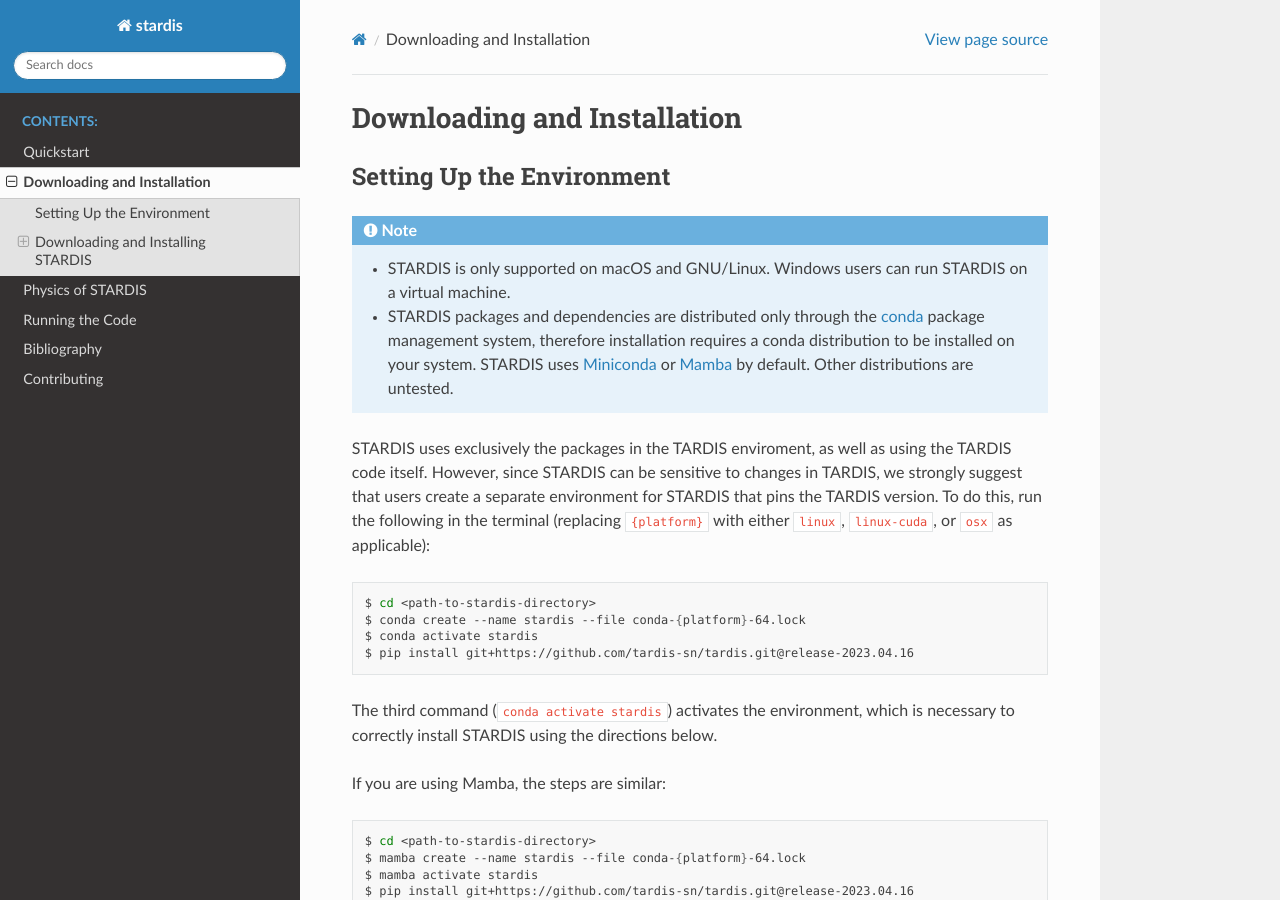
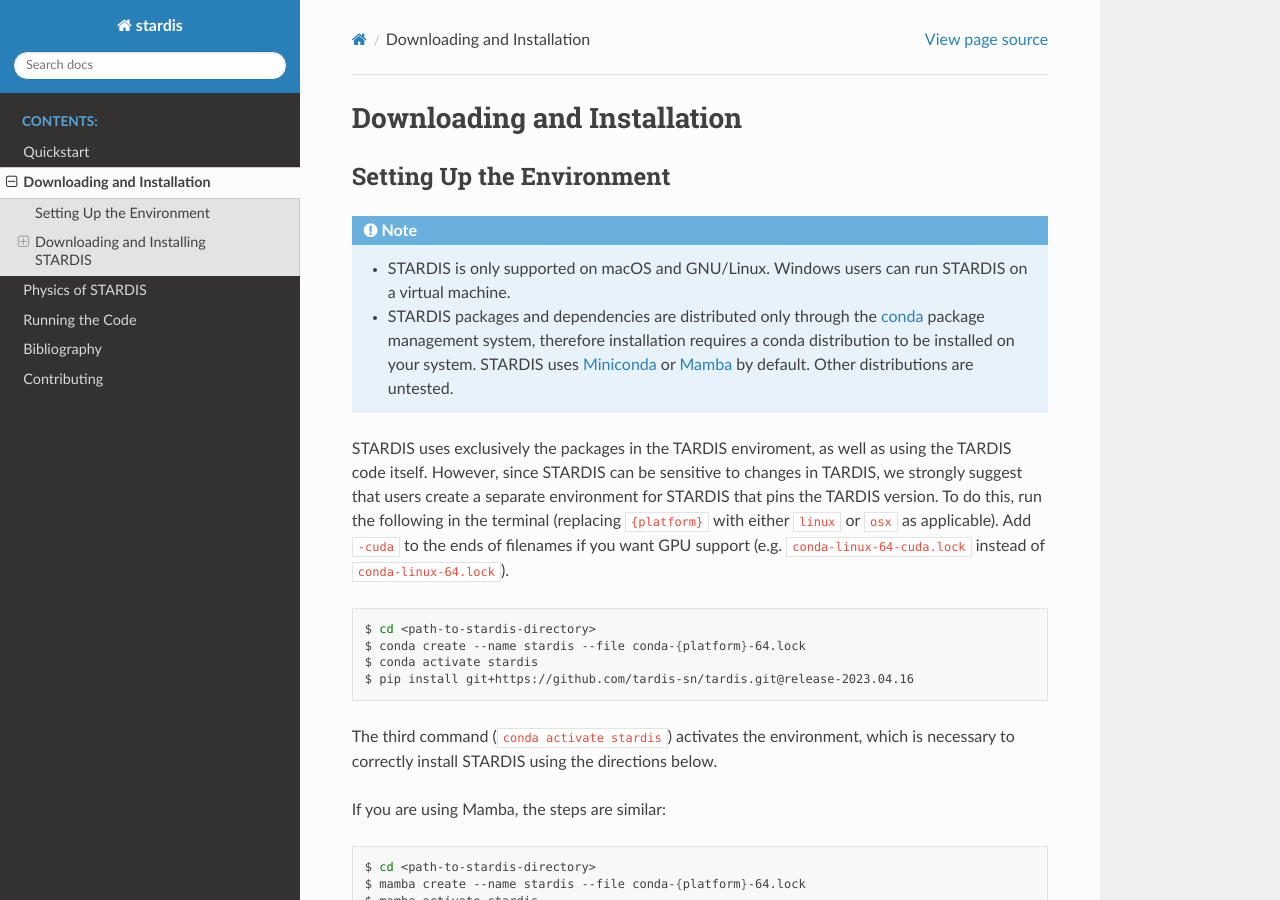
Before and after one commit to tardis-sn/stardis, a Sphinx documentation site: the page built from docs/installation.rst, in a window 1280 px wide and 900 px high. Built offline with Sphinx 7.4.7 and the Read the Docs theme 2.0.0, drawn with Linux system fonts in a browser that asks for light colours; the version number could not be read and is left out.

Commit message:
Fix instructions about filenames in installation

```diff
--- a/docs/installation.rst
+++ b/docs/installation.rst
@@ -18,7 +18,7 @@
 to changes in TARDIS, we strongly suggest that users create a separate
 environment for STARDIS that pins the TARDIS version. To do this, run
 the following in the terminal (replacing ``{platform}`` with either
-``linux``, ``linux-cuda``, or ``osx`` as applicable):
+``linux`` or ``osx`` as applicable). Add ``-cuda`` to the ends of filenames if you want GPU support (e.g. ``conda-linux-64-cuda.lock`` instead of ``conda-linux-64.lock``).
 
 .. code-block:: bash
 
```
